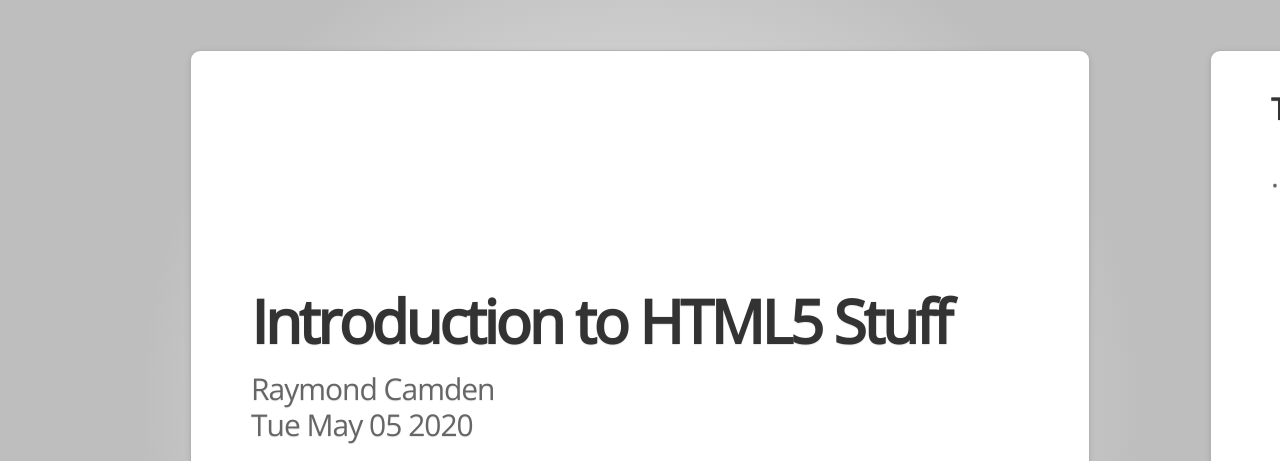
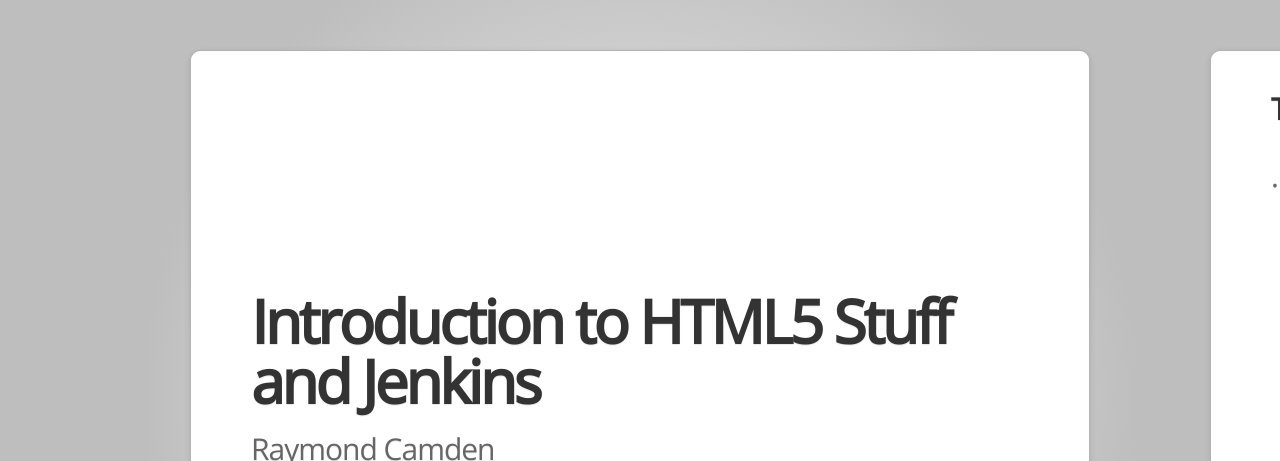
Before and after one commit to rajeeb7341/Docker-tasks, a plain HTML site: page HTML-Code-Demos/index.html in a window 1280 px wide. Shown: the top 461 px of the page. Drawn offline with nearby package versions, Linux system fonts and the light colour scheme; a web font is replaced by a local one.

Commit message:
changes in h1

```diff
--- a/HTML-Code-Demos/index.html
+++ b/HTML-Code-Demos/index.html
@@ -35,7 +35,7 @@
 
 	<article>
 	<h1>
-	Introduction to HTML5 Stuff
+	Introduction to HTML5 Stuff and Jenkins
 	</h1>
 	<p>
 	Raymond Camden
```
